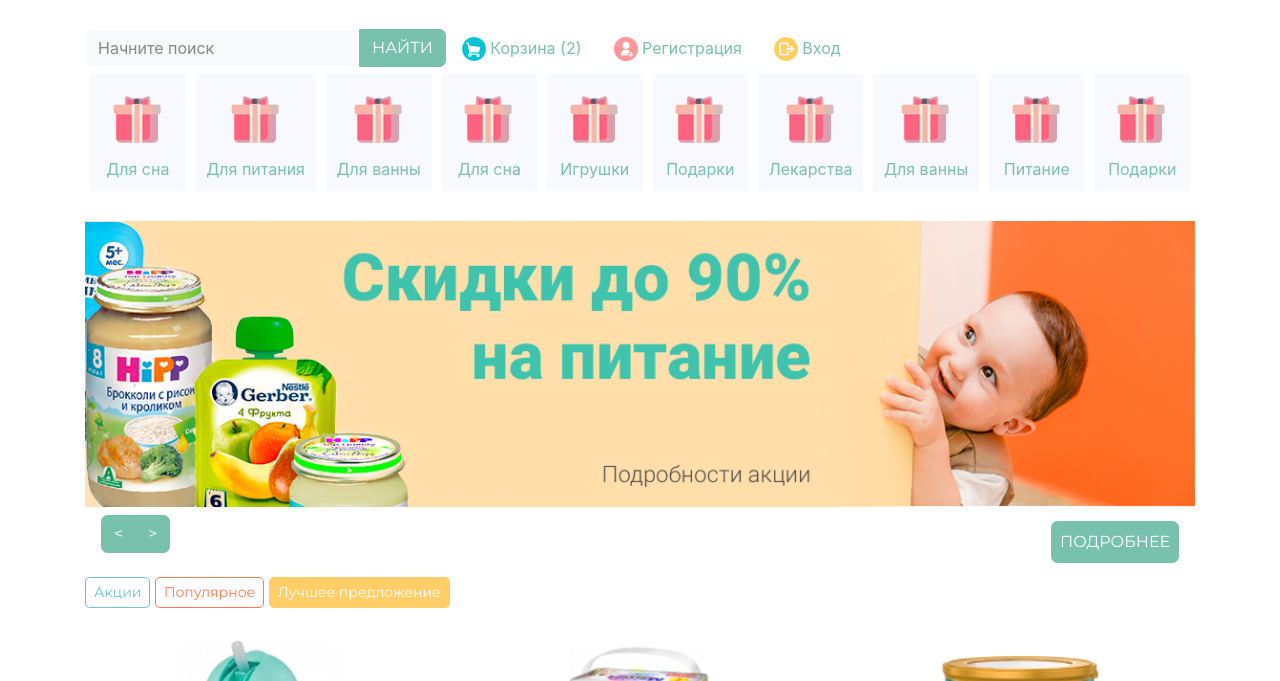
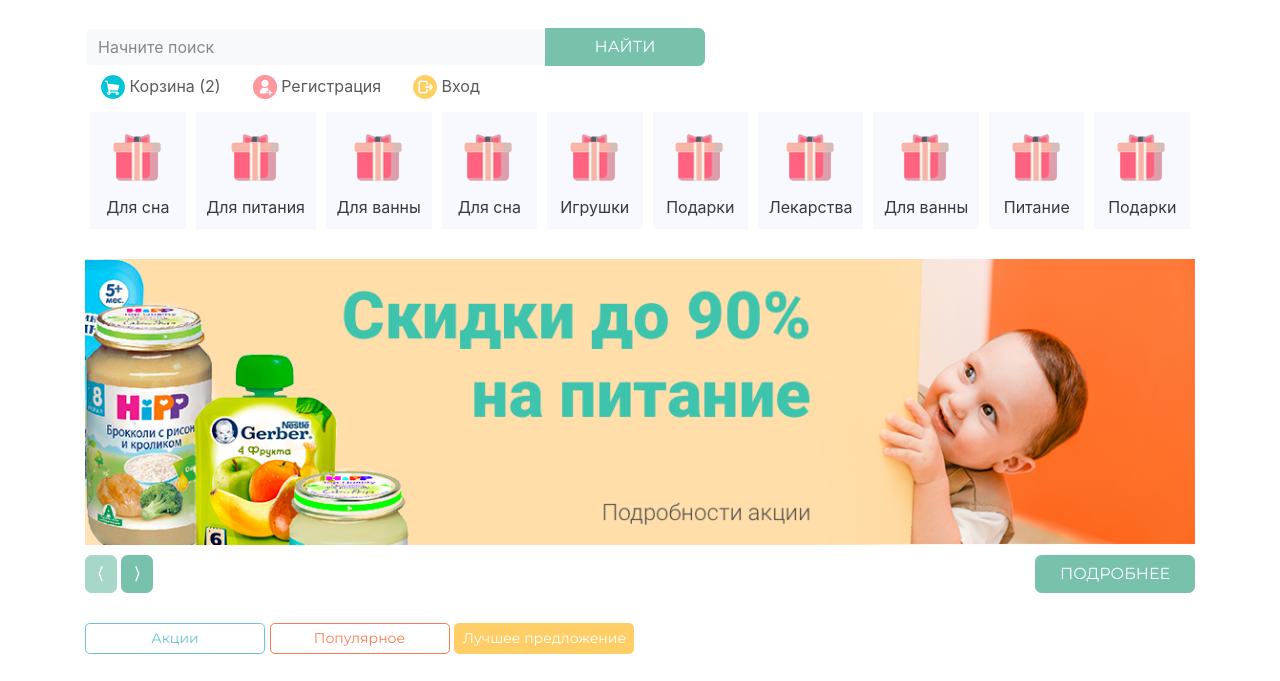
Before and after one commit to shinysparklet/juniorproject, a website: page Junior/public_html/index.html in a window 1280 px wide. Shown: the part 236-917 px from the top of the page. Drawn offline with Linux system fonts and the light colour scheme.

Commit message:
Add files via upload

```diff
--- a/Junior/public_html/css/style.css
+++ b/Junior/public_html/css/style.css
@@ -14,6 +14,7 @@
     padding: 10px;
     margin-bottom: 30px;
     margin-top: 5px;
+    color: #343a40;
 }
 
 .category:hover{
@@ -54,9 +55,6 @@
     padding-bottom: 30px;
 }
 
-.fcol{
-    color: #888;
-}
 
 .wf{
   border-top-right-radius: 0 !important;
@@ -67,3 +65,41 @@
   border-top-left-radius: 0 !important;
   border-bottom-left-radius: 0 !important;
 }
+
+.mb{
+    max-width: 160px !important;
+    width: 160px !important;
+    margin-right: 95px;
+}
+
+.mb2{
+    max-width: 460px !important;
+    width: 460px !important;
+}
+
+.mb3{
+    max-width: 180px !important;
+    width: 180px !important;
+}
+
+.jce{
+    text-align: right !important;
+}
+
+h5{
+    color: #343a40 !important;
+}
+
+.fcol{
+    color: #5a5a5a !important;
+}
+
+.mb4{
+    max-width: 160px !important;
+    width: 160px !important;
+}
+
+.mb5{
+    margin-top: 10px !important;
+    margin-bottom: 30px !important;
+}
--- a/Junior/public_html/index.html
+++ b/Junior/public_html/index.html
@@ -19,7 +19,7 @@
             <div class="row bg-primary txtstyle align-items-center">
                 <div class="col-3"><img src="src/phonebar.png" class="img-fluid">&nbsp;Телефон</div>
                 <div class="col-3"><img src="src/emailbar.png" class="img-fluid">&nbsp;Почта</div>
-                <div class="col-3"><img src="src/adressbar.png" class="img-fluid"> Адрес</div>
+                <div class="col-3"><img src="src/adressbar.png" class="img-fluid">&nbsp;Адрес</div>
                 <div class="col-3"><img src="src/termsbar.png" class="img-fluid">&nbsp;Условия доставки</div>
             </div></div>
         </div>
@@ -29,26 +29,23 @@
                 </div></div>
             <nav class="nav nav-fill">
             <form class="form-inline">
-                <!--не увеличивается ширина формы-->
                 <div class="form-group">
-                <input type="text" class="form-control bg-light border-white wf" id="inputDefault" placeholder="Начните поиск">
+                <input type="text" class="form-control bg-light border-white wf mb2" id="inputDefault" placeholder="Начните поиск">
+                <button type="submit" class="btn btn-primary wf2 mb">НАЙТИ</button>
                 </div>
-                <button type="submit" class="btn btn-primary wf2">НАЙТИ</button>
             </form>
-            <!-- Здесь при добавлении в класс списка justify-contend-end ничего не происхдит-->
             <ul class="nav nav-pills nav-fill">
                 <li class="nav-item">
-                <a class="nav-link" href="#"><img src="src/cart.png" class="img-fluid">&nbsp;Корзина (2)</a>
+                <a class="nav-link fcol" href="#"><img src="src/cart.png" class="img-fluid">&nbsp;Корзина (2)</a>
             </li>
             <li class="nav-item">
-             <a class="nav-link" href="#"><img src="src/register.png" class="img-fluid">&nbsp;Регистрация</a>
+             <a class="nav-link fcol" href="#"><img src="src/register.png" class="img-fluid">&nbsp;Регистрация</a>
             </li>
             <li class="nav-item">
-                <a class="nav-link" href="#"><img src="src/enter.png" class="img-fluid">&nbsp;Вход</a>
+                <a class="nav-link fcol" href="#"><img src="src/enter.png" class="img-fluid">&nbsp;Вход</a>
             </li>
             </nav>
               <ul class="nav nav-fill">
-            <!-- Здесь цвет шрифта не меняется-->
                 <li class="nav-item">
                   <a class="nav-link category" href="#">
                       <img src="src/icon.png"><br />
@@ -113,16 +110,13 @@
             <div class="row"><div class="col-12">
                     <img src="src/actions.png" class="img-fluid">
                 </div></div>
-            <nav class="navbar navbar-expand-lg navbar-light bg-white" aria-label="Actions navigation">
-        <ul class="pagination">
-        <li class="page-item"><a class="page-link" href="#">&lt;</a></li>
-        <li class="page-item"><a class="page-link" href="#">&gt;</a></li>
-        </ul>
-         <button type="button" class="btn btn-primary ml-auto p-2">ПОДРОБНЕЕ</button></nav>
-        <!-- Кнопки ниже по 180px не делаются-->
-        <button type="button" class="btn btn-outline-info btn-sm">Акции</button>
-        <button type="button" class="btn btn-outline-danger btn-sm">Популярное</button>
-        <button type="button" class="btn btn-warning btn-sm">Лучшее предложение</button>
+            <div class="mb5">
+          <button type="button" class="btn btn-primary disabled">&lang;</button>
+          <button type="button" class="btn btn-primary">&rang;</button>
+         <button type="button" class="btn btn-primary itempos mb4">ПОДРОБНЕЕ</button></div>
+        <button type="button" class="btn btn-outline-info btn-sm mb3">Акции</button>
+        <button type="button" class="btn btn-outline-danger btn-sm mb3">Популярное</button>
+        <button type="button" class="btn btn-warning btn-sm mb3">Лучшее предложение</button>
         <div class="card-deck sim">
             <div class="card border-white">
         <img class="card-img" src="src/product1.png">
```
Also changed, not shown: Junior/public_html/src/sale.png (added).
